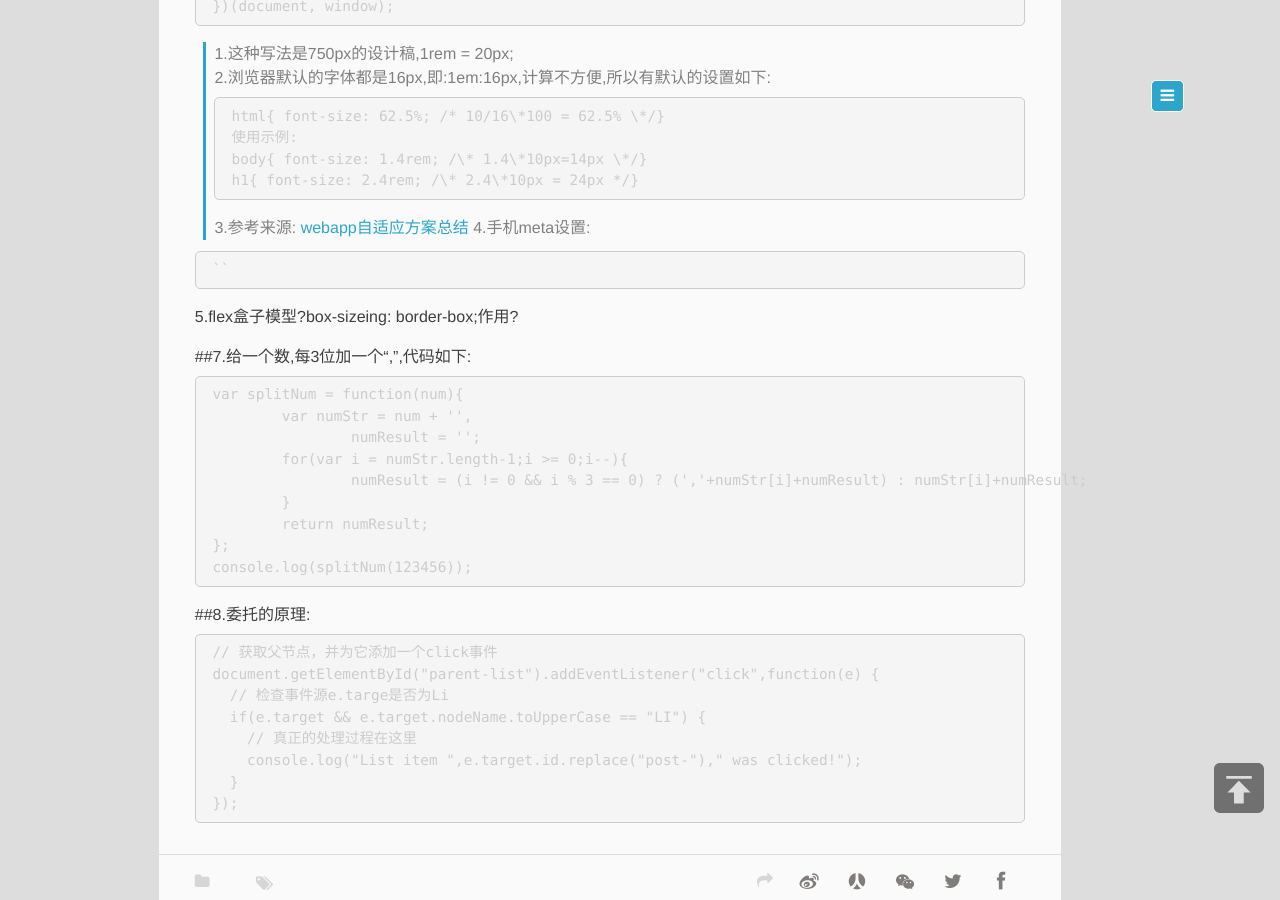
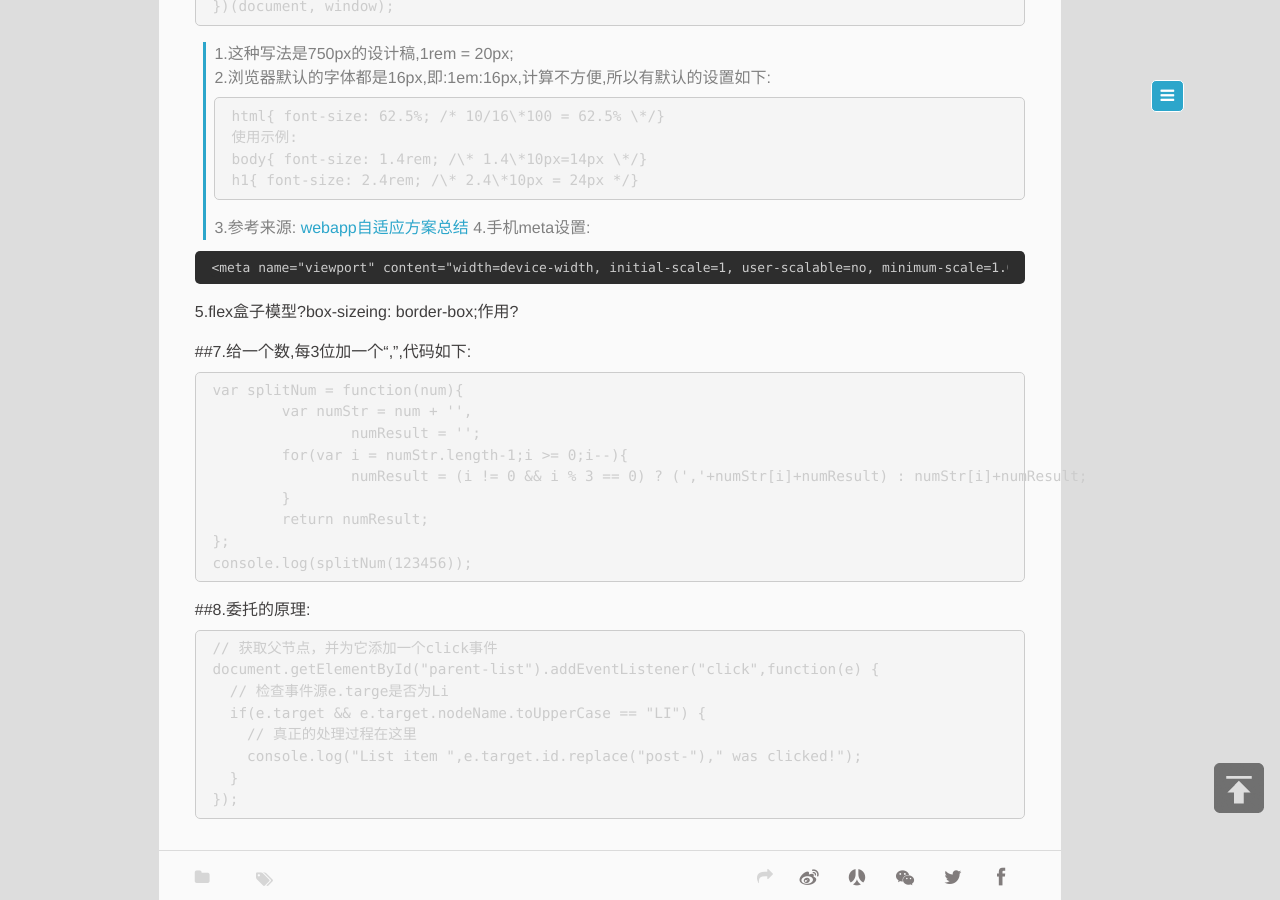
Before and after one commit to muzi131313/muzi131313.github.com, a Jekyll site: the page built from _posts/2017-03-02-前端面试.md, in a window 1280 px wide and 900 px high, scrolled down 3236 px. Built offline with Jekyll 4.4.1, drawn with Linux system fonts in a browser that asks for light colours; our own code applies the rules of GitHub Pages for plain Markdown files.

Commit message:
格式修改

`````diff
--- a/_posts/2017-03-02-前端面试.md
+++ b/_posts/2017-03-02-前端面试.md
@@ -155,9 +155,10 @@ if (!Object.create) {
 ></pre>
 >3.参考来源: [webapp自适应方案总结](http://www.cnblogs.com/breakdown/p/4231708.html)
 >4.手机meta设置:
-<pre>
-`<meta name="viewport" content="width=device-width, initial-scale=1, user-scalable=no, minimum-scale=1.0, maximum-scale=1.0">`
-</pre>
+
+````
+<meta name="viewport" content="width=device-width, initial-scale=1, user-scalable=no, minimum-scale=1.0, maximum-scale=1.0">
+````
 5.flex盒子模型?box-sizeing: border-box;作用?
 
 ##7.给一个数,每3位加一个“,”,代码如下:
`````
